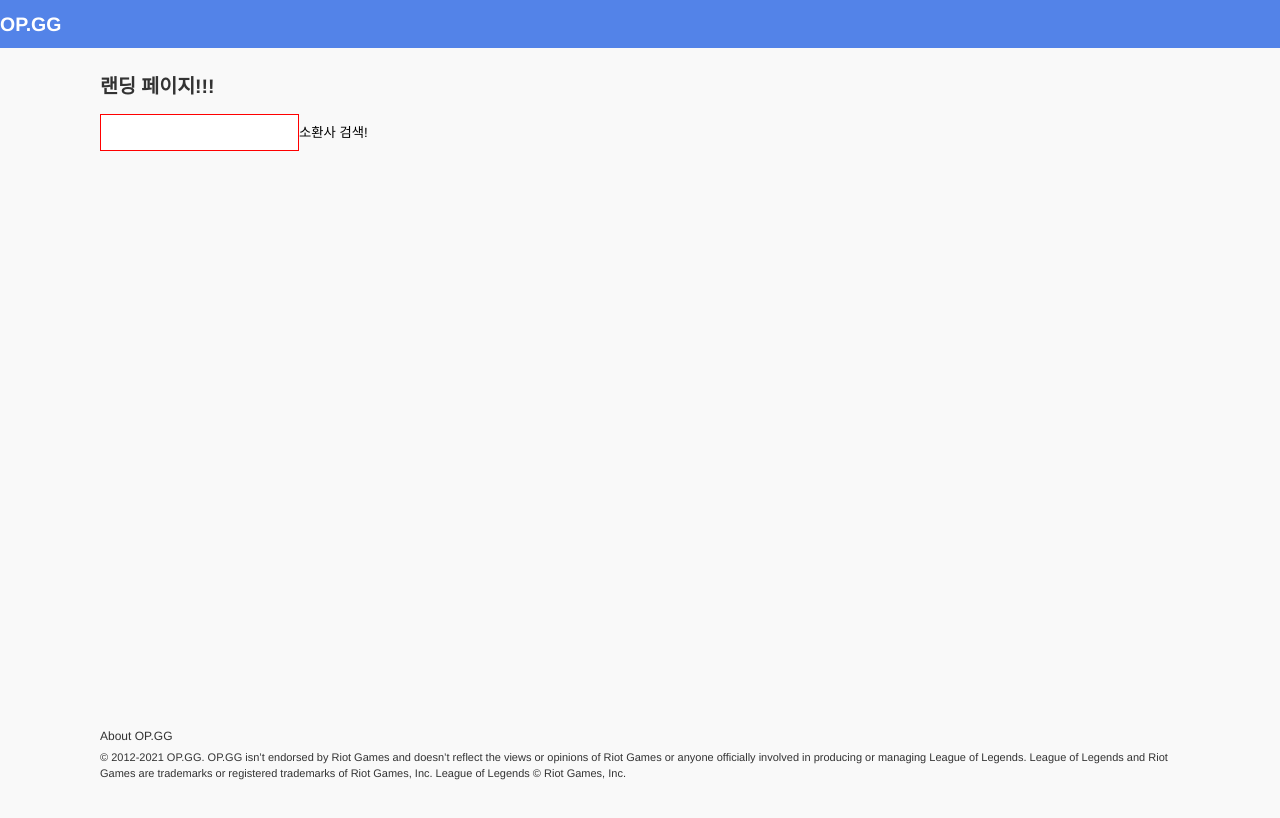
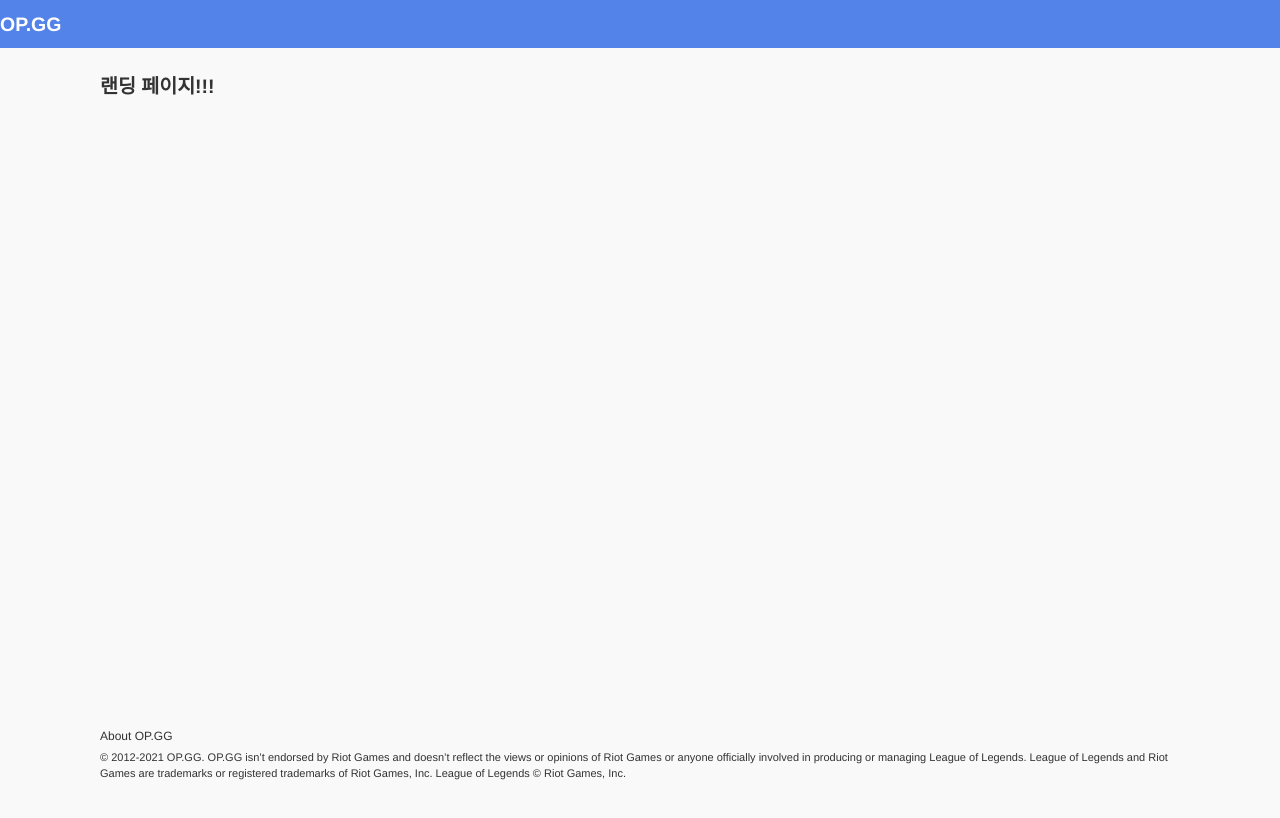
Before and after one commit to Abangpa1ace/PJT-TS-OP.GG, a Next.js app: page / in a window 1280 px wide. Shown: the top 818 px of the page. Built offline with nearby package versions, Linux system fonts and the light colour scheme.

Commit message:
타입 초기세팅완료

```diff
--- a/src/constants/index.ts
+++ b/src/constants/index.ts
@@ -1,16 +1,8 @@
 export const API = 'http://kr.api.riotgames.com/lol';
 
-export const HEADERS = {
-  "User-Agent": "Mozilla/5.0 (Macintosh; Intel Mac OS X 10_15_7) AppleWebKit/537.36 (KHTML, like Gecko) Chrome/92.0.4515.159 Safari/537.36",
-  "Accept-Language": "ko-KR,ko;q=0.9,en-US;q=0.8,en;q=0.7",
-  "Accept-Charset": "application/x-www-form-urlencoded; charset=UTF-8",
-  Origin: "https://developer.riotgames.com",
-  "X-Riot-Token": "RGAPI-880c6544-c0b9-4fad-a6b4-346ff948d260"
+export const KEY = {
+  GC: null,
+  SW: null,
+  SH: null,
+  TH: null,
 }
-
-export const KEY = {
-  GC: '1',
-  SW: '2',
-  JN: '3',
-  TH: '4',
-}
--- a/src/pages/index.tsx
+++ b/src/pages/index.tsx
@@ -1,40 +1,17 @@
 import React, { useState, ChangeEvent, FormEvent } from 'react'
 import styled from 'styled-components';
 import Layout from '../components/layout'
-// import { getSummonerInfo } from '../services';
-import axios from 'axios';
-import { API, HEADERS } from '../constants';
 
 export default function Home() {
-  const [name, setName] = useState('');
-
-  const inputName = (e: ChangeEvent<HTMLInputElement>) => {
-    setName(e.target.value);
-  }
-
-  const searchName = async (e: FormEvent<HTMLButtonElement>) => {
-    e.preventDefault();
-    console.log(name);
-    axios.get(`${API}/summoner/v4/summoners/by-name/${name}`, {}, HEADERS)
-      .then(res => console.log(res))
-      .catch(err => console.log(err))
-  }
 
   return (
     <Layout>
       <HomePage>
         <h2>랜딩 페이지!!!</h2>
-        <form>
-          <input type="text" value={name} onChange={inputName} style={{border: "1px solid red", padding: "10px"}} />
-          <button type="submit" onClick={searchName} >소환사 검색!</button>
-        </form>
       </HomePage>
     </Layout>
   )
 }
 
 const HomePage = styled.div`
-  h2 {
-    margin-bottom: 20px;
-  }
 `;
```
Also changed, not shown: src/@types/index.d.ts (added, +10 -0 lines), src/tsconfig.json (+4 -3 lines), src/types/index.d.ts (deleted, +0 -8 lines).
